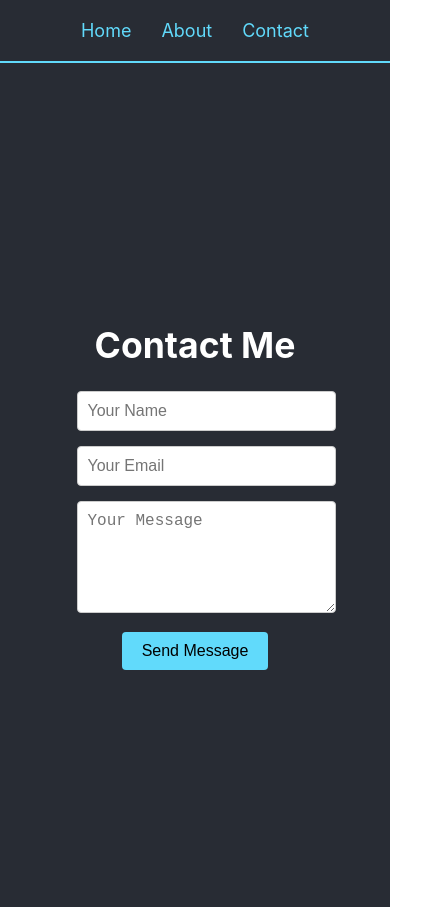
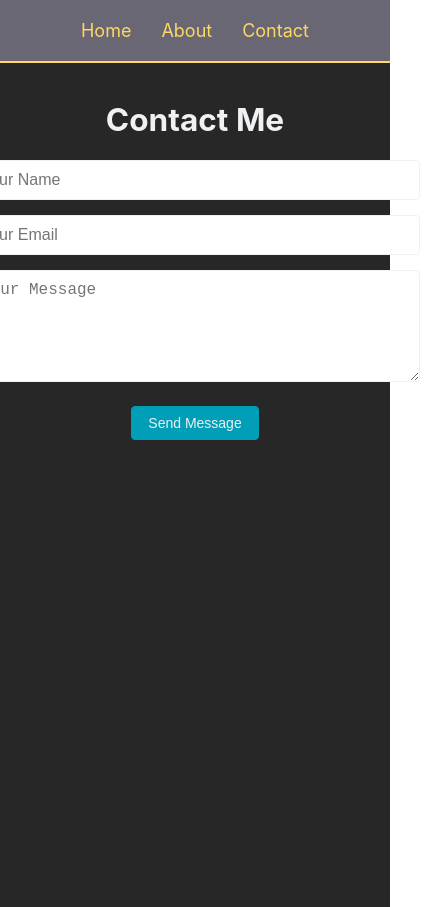
Before and after one commit to AdrianMorack/AdrianMorack.com, a React (Create React App) app in the folder frontend/: page /contact in a window 390 px wide. Shown: the whole page, 445 px wide, since content can reach past the window. Built offline with nearby package versions, Linux system fonts and the light colour scheme.

Commit message:
Added in colors

```diff
--- a/frontend/src/App.css
+++ b/frontend/src/App.css
@@ -14,18 +14,54 @@
 }
 
 .App-header {
-  background-color: #282c34;
+  background-color: #272727;
   min-height: 100vh;
   display: flex;
   flex-direction: column;
   align-items: center;
-  justify-content: center;
+  justify-content: flex-start;
   font-size: calc(10px + 2vmin);
-  color: white;
+  color: #EFF1F3;
+  padding: 2rem;
+  box-sizing: border-box;
 }
 
 .App-link {
-  color: #61dafb;
+  color: #272727;
+}
+
+button {
+  padding: 10px 20px;
+  font-size: 16px;
+  cursor: pointer;
+  margin: 10px;
+  border-radius: 4px;
+  border: 1px solid #009FB7;
+  background: #009FB7;
+  color: #EFF1F3;
+  transition: all 0.3s ease;
+}
+
+button:hover {
+  background: #FED766;
+  color: #272727;
+}
+
+.api-response {
+  margin-top: 20px;
+  padding: 15px;
+  background: #272727;
+  border-radius: 8px;
+  border: 1px solid #272727;
+  max-width: 90%;
+  width: 600px;
+  overflow-x: auto;
+}
+
+.api-response pre {
+  margin: 0;
+  text-align: left;
+  font-size: 14px;
 }
 
 @keyframes App-logo-spin {
@@ -36,3 +72,16 @@
     transform: rotate(360deg);
   }
 }
+
+@media (max-width: 768px) {
+  .App-header {
+    font-size: calc(8px + 2vmin);
+    padding: 1rem;
+  }
+
+  button {
+    padding: 8px 16px;
+    font-size: 14px;
+    margin: 5px;
+  }
+}
--- a/frontend/src/App.js
+++ b/frontend/src/App.js
@@ -10,16 +10,16 @@ function App() {
       <div className="App">
         <nav style={{
           padding: '20px',
-          background: '#282c34',
-          borderBottom: '2px solid #61dafb'
+          background: '#696773',
+          borderBottom: '2px solid #FED766'
         }}>
-          <Link to="/" style={{ margin: '0 15px', color: '#61dafb', textDecoration: 'none', fontSize: '18px' }}>
+          <Link to="/" style={{ margin: '0 15px', color: '#FED766', textDecoration: 'none', fontSize: '18px' }}>
             Home
           </Link>
-          <Link to="/about" style={{ margin: '0 15px', color: '#61dafb', textDecoration: 'none', fontSize: '18px' }}>
+          <Link to="/about" style={{ margin: '0 15px', color: '#FED766', textDecoration: 'none', fontSize: '18px' }}>
             About
           </Link>
-          <Link to="/contact" style={{ margin: '0 15px', color: '#61dafb', textDecoration: 'none', fontSize: '18px' }}>
+          <Link to="/contact" style={{ margin: '0 15px', color: '#FED766', textDecoration: 'none', fontSize: '18px' }}>
             Contact
           </Link>
         </nav>
--- a/frontend/src/pages/Contact.js
+++ b/frontend/src/pages/Contact.js
@@ -18,12 +18,21 @@ function Contact() {
     });
   };
 
+  const inputStyle = {
+    width: '100%',
+    padding: '10px',
+    fontSize: '1rem',
+    borderRadius: '4px',
+    border: '1px solid #EFF1F3',
+    boxSizing: 'border-box'
+  };
+
   return (
     <div>
       <h1>Contact Me</h1>
 
       {!submitted ? (
-        <form onSubmit={handleSubmit} style={{ maxWidth: '500px', marginTop: '20px' }}>
+        <form onSubmit={handleSubmit} style={{ maxWidth: '90%', width: '500px', margin: '20px auto' }}>
           <div style={{ marginBottom: '15px' }}>
             <input
               type="text"
@@ -32,13 +41,7 @@ function Contact() {
               value={formData.name}
               onChange={handleChange}
               required
-              style={{
-                width: '100%',
-                padding: '10px',
-                fontSize: '16px',
-                borderRadius: '4px',
-                border: '1px solid #ccc'
-              }}
+              style={inputStyle}
             />
           </div>
 
@@ -50,13 +53,7 @@ function Contact() {
               value={formData.email}
               onChange={handleChange}
               required
-              style={{
-                width: '100%',
-                padding: '10px',
-                fontSize: '16px',
-                borderRadius: '4px',
-                border: '1px solid #ccc'
-              }}
+              style={inputStyle}
             />
           </div>
 
@@ -68,29 +65,23 @@ function Contact() {
               onChange={handleChange}
               required
               rows="5"
-              style={{
-                width: '100%',
-                padding: '10px',
-                fontSize: '16px',
-                borderRadius: '4px',
-                border: '1px solid #ccc'
-              }}
+              style={inputStyle}
             />
           </div>
 
-          <button type="submit" style={{
-            padding: '10px 20px',
-            fontSize: '16px',
-            cursor: 'pointer',
-            background: '#61dafb',
-            border: 'none',
-            borderRadius: '4px'
-          }}>
+          <button type="submit">
             Send Message
           </button>
         </form>
       ) : (
-        <div style={{ marginTop: '20px', padding: '20px', background: '#d4edda', borderRadius: '4px' }}>
+        <div style={{
+          maxWidth: '90%',
+          width: '500px',
+          margin: '20px auto',
+          padding: '20px',
+          background: '#EFF1F3',
+          borderRadius: '4px'
+        }}>
           <p>Thank you for your message! I'll get back to you soon.</p>
         </div>
       )}
--- a/frontend/src/pages/Home.js
+++ b/frontend/src/pages/Home.js
@@ -1,5 +1,5 @@
 import { useState } from 'react';
-
+import { FaGithub, FaLinkedin } from 'react-icons/fa';
 function Home() {
   const [apiResponse, setApiResponse] = useState(null);
   const [users, setUsers] = useState(null);
@@ -16,43 +16,16 @@ function Home() {
   return (
     <div>
       <h1>Welcome to Adrian Morack's Website</h1>
-      <p>This is your React frontend connected to your Express backend!</p>
+      <p>PLACEHOLDER</p>
 
-      <div style={{ marginTop: '20px' }}>
-        <button onClick={githubURL} style={{
-          padding: '10px 20px',
-          fontSize: '16px',
-          cursor: 'pointer'
-        }}>
-          Get Users
+      <div>
+        <button onClick={githubURL}>
+          <FaGithub size={30}/>
+        </button>
+        <button onClick={githubURL}>
+          <FaLinkedin size={30}/>
         </button>
       </div>
-
-      {apiResponse && (
-        <div style={{
-          marginTop: '20px',
-          padding: '15px',
-          background: '#282c34',
-          borderRadius: '8px',
-          border: '1px solid #61dafb'
-        }}>
-          <h3>API Response:</h3>
-          <pre>{JSON.stringify(apiResponse, null, 2)}</pre>
-        </div>
-      )}
-
-      {users && (
-        <div style={{
-          marginTop: '20px',
-          padding: '15px',
-          background: '#282c34',
-          borderRadius: '8px',
-          border: '1px solid #61dafb'
-        }}>
-          <h3>Users:</h3>
-          <pre>{JSON.stringify(users, null, 2)}</pre>
-        </div>
-      )}
     </div>
   );
 }
--- a/package.json
+++ b/package.json
@@ -8,5 +8,8 @@
   },
   "devDependencies": {
     "concurrently": "^9.1.2"
+  },
+  "dependencies": {
+    "react-icons": "^5.5.0"
   }
 }
```
Also changed, not shown: 1 other file (tests, documents, lock files or other folders).
